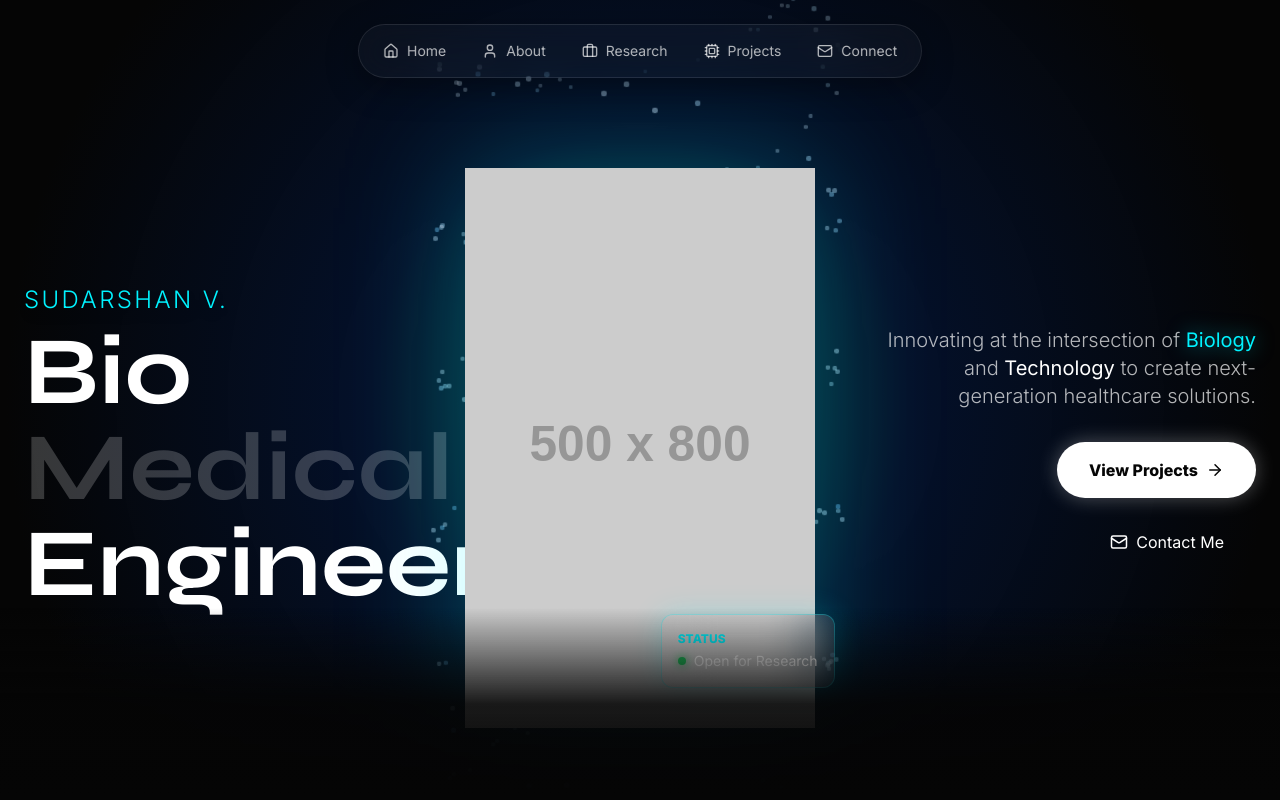
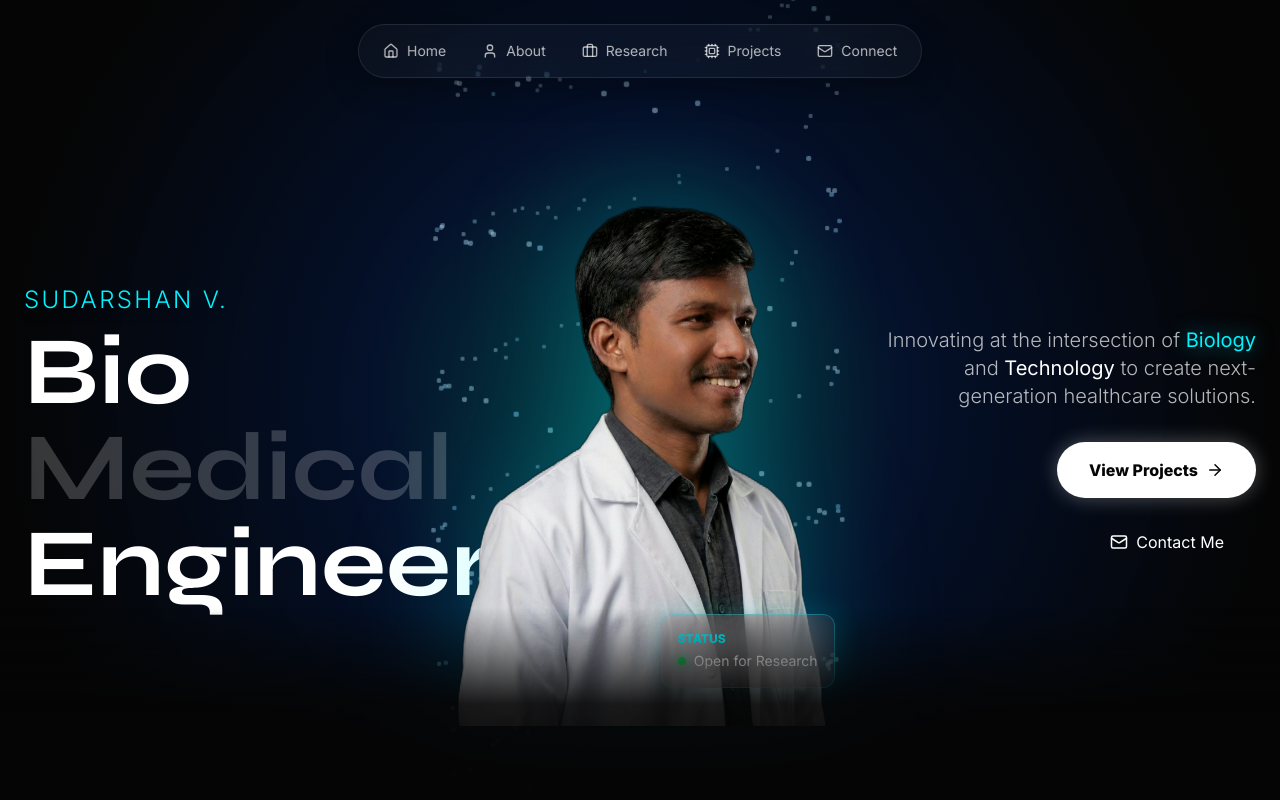
Before and after one commit to Suducodes/Sudarshan, a React (Vite) app: page / in a window 1280 px wide. Shown: the top 800 px of the page. Built offline with nearby package versions, Linux system fonts and the light colour scheme.

Commit message:
Update image source to local photo

```diff
--- a/App.tsx
+++ b/App.tsx
@@ -52,7 +52,7 @@ const App: React.FC = () => {
           >
             {/* The image should be a transparent PNG. Using a placeholder here. */}
             <img
-               src="https://placehold.co/500x800/png?text=Photo+Here"
+               src="/images/my-photo.png"
                alt="Sudarshan Vasanthakumar"
                className="h-full w-auto object-contain drop-shadow-[0_0_60px_rgba(0,243,255,0.25)]"
             />
```
